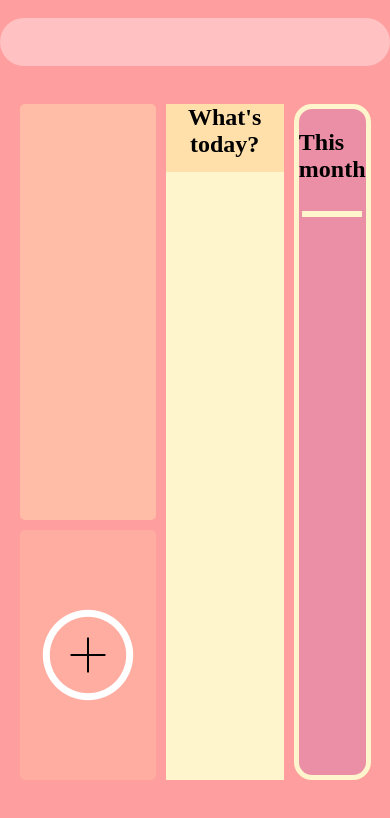
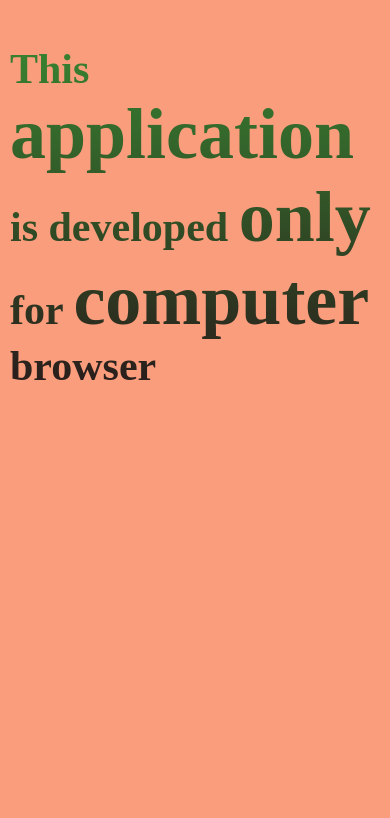
Before and after one commit to sami019325/chromeHome, a plain HTML site: page index.html in a window 390 px wide. Drawn offline with Linux system fonts and the light colour scheme.

Commit message:
bug fixed

```diff
--- a/css/home.css
+++ b/css/home.css
@@ -369,3 +369,38 @@ body {
 .Task_img img {
     width: 95%;
 }
+
+/* -------------------------------- mobile device alert */
+.alert {
+    display: none;
+}
+
+@media only screen and (max-width: 1000px) {
+    .alert {
+        display: block;
+        position: fixed;
+        top: 0;
+        bottom: 0;
+        left: 0;
+        right: 0;
+        padding: 10px;
+        background-color: #fa9d7d;
+    }
+
+    #body {
+        display: none;
+    }
+
+    .alertHeading {
+        font-size: 42px;
+        background: -webkit-linear-gradient(rgb(56, 131, 49), rgb(42, 27, 27));
+        -webkit-background-clip: text;
+        background-clip: text;
+        -webkit-text-fill-color: transparent;
+    }
+
+    .textLarge {
+        font-size: 72px;
+        font: bolder;
+    }
+}
--- a/index.html
+++ b/index.html
@@ -11,6 +11,11 @@
 </head>
 
 <body>
+    <section class="alert flex">
+        <h1 class="alertHeading">This <span class="textLarge">application</span> is developed <span
+                class="textLarge">only</span> for <span class="textLarge">computer</span> browser
+        </h1>
+    </section>
     <section id="body">
         <nav class="navbarContainer">
             <div class="navBox"></div>
--- a/js/addItem.js
+++ b/js/addItem.js
@@ -1,6 +1,6 @@
 console.log('working')
 
-let bgColor = '#FFE0AB'
+let bgColor = 'FFE0AB'
 const hideAndShow = (id, id2) => {
     document.getElementById(id).style.display = 'none';
     document.getElementById(id2).style.display = 'block';
```
